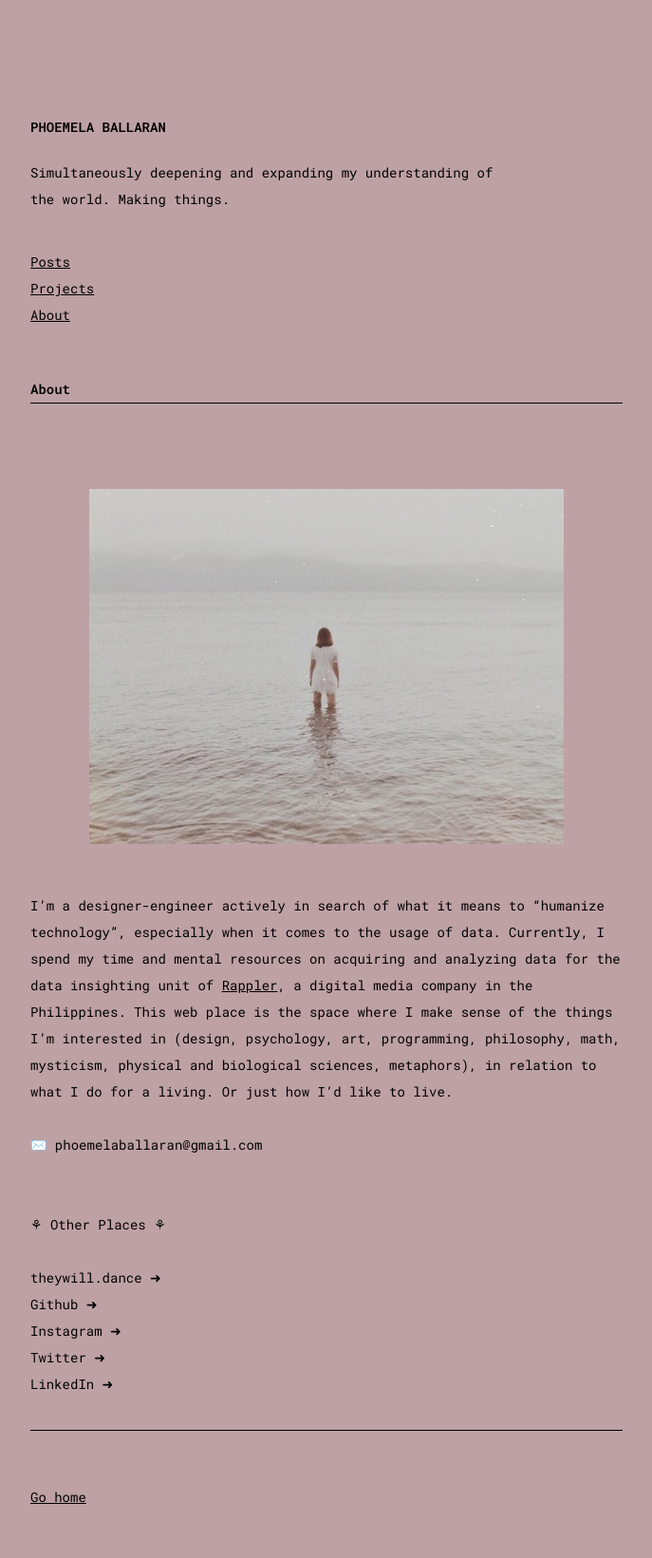
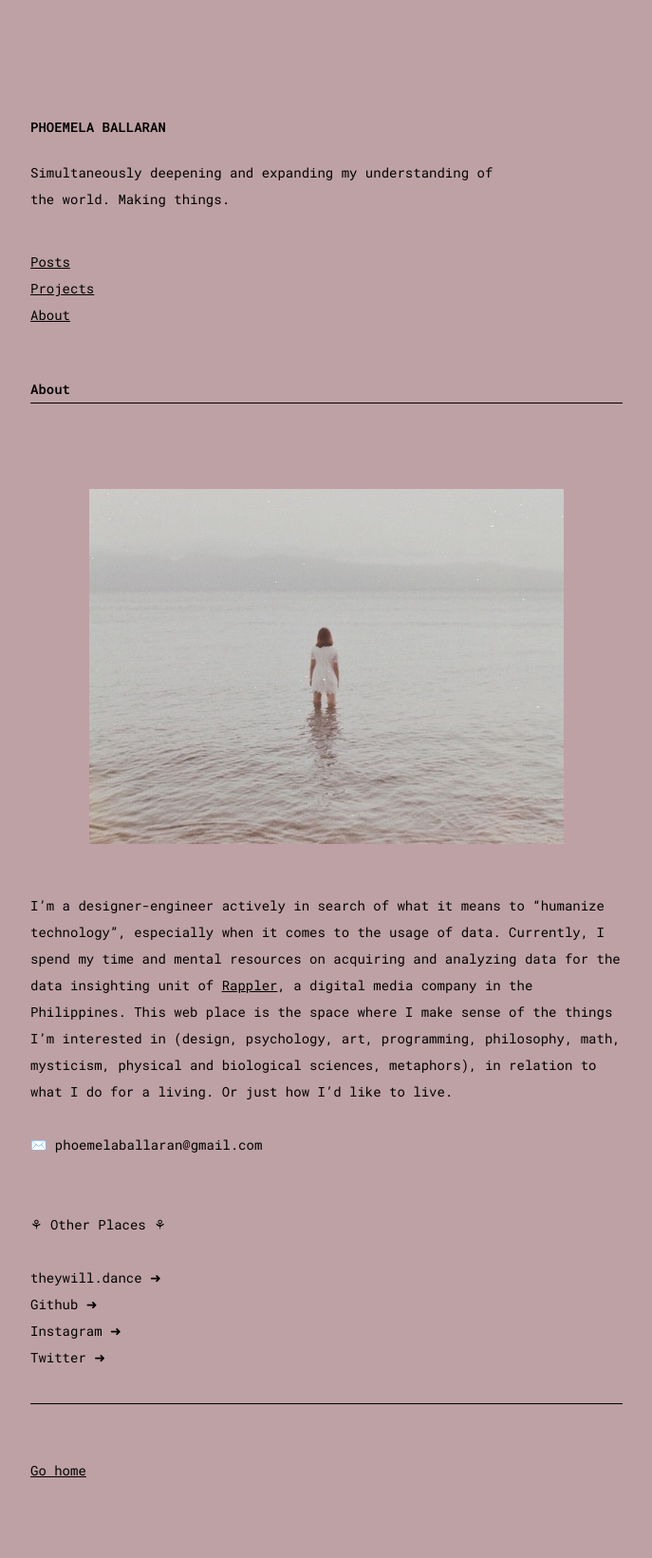
Before and after one commit to comoballar/phoemelaballaran.github.io, a Jekyll site: the page built from about.md, in a window 1280 px wide. Shown: the whole page at 95% size, without its empty margins (88-775 px from the left). Built offline with Jekyll 4.4.1, drawn with Linux system fonts in a browser that asks for light colours; after the commit the page ends 1613 px from its top, so only the background shows below that.

Commit message:
Update about.md

```diff
--- a/about.md
+++ b/about.md
@@ -14,4 +14,3 @@
 <br><a href="https://github.com/phoemelaballaran" target="_blank" style="text-decoration: none;">Github ➜</a>
 <br><a href="https://instagram.com/phoemelaballaran" target="_blank" style="text-decoration: none;">Instagram ➜</a>
 <br><a href="https://twitter.com/theywill_dance" target="_blank" style="text-decoration: none;">Twitter ➜</a>
-<br><a href="https://www.linkedin.com/in/phoemela-ballaran/" target="_blank" style="text-decoration: none;">LinkedIn ➜</a>
```
